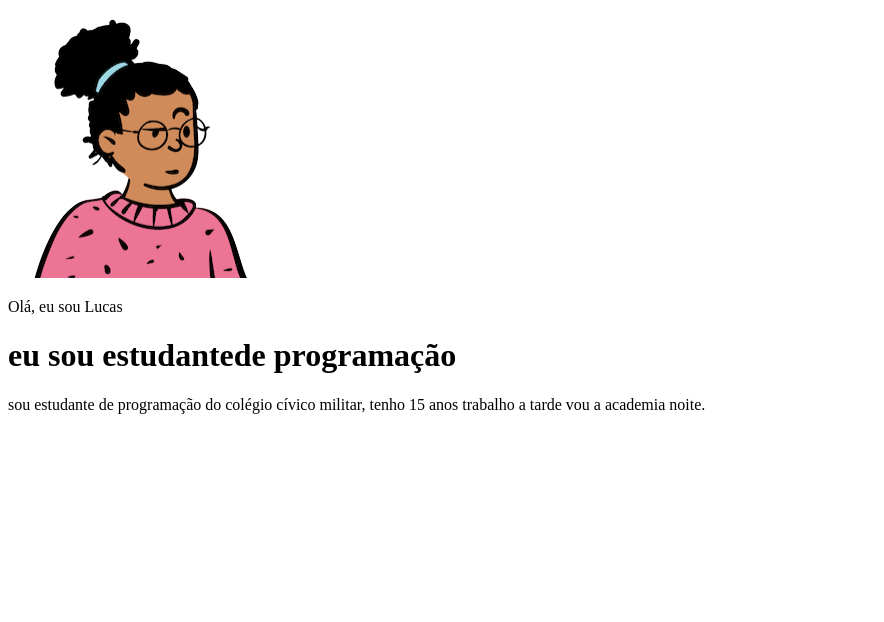
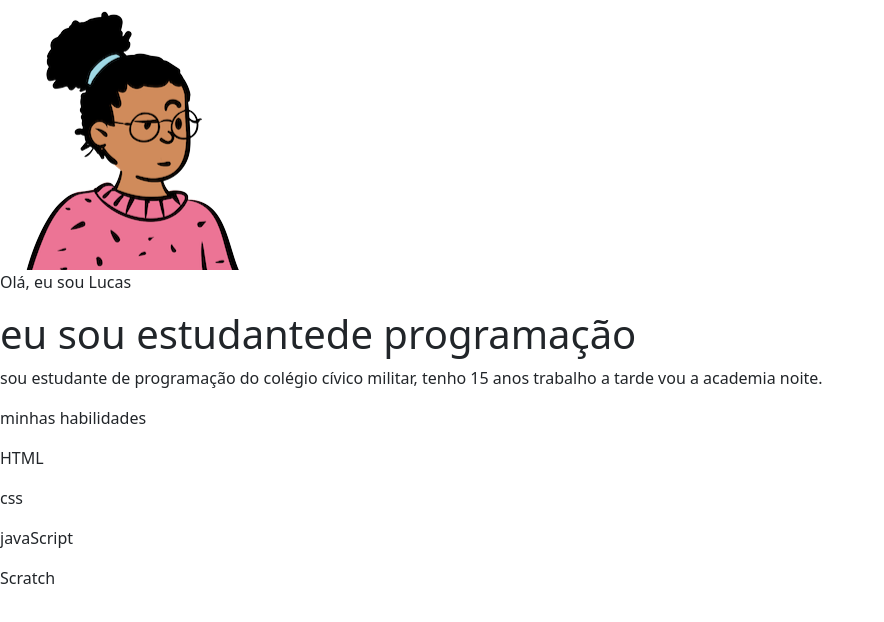
Before and after one commit to Marinho777x/Portf-lio---Lucas, a plain HTML site: page index.html in a window 1280 px wide. Shown: the whole page, without its empty margins (0-884 px from the left). Drawn offline with nearby package versions, Linux system fonts and the light colour scheme.

Commit message:
finalizamos aula 3

```diff
--- a/index.html
+++ b/index.html
@@ -1,15 +1,34 @@
 <!DOCTYPE html>
 <html lang="pt-br">
+
 <head>
     <meta charset="UTF-8">
     <meta name="viewport" content="width=device-width, initial-scale=1.0">
+    <link href="https://cdn.jsdelivr.net/npm/bootstrap@5.3.3/dist/css/bootstrap.min.css" rel="stylesheet" integrity="sha384-QWTKZyjpPEjISv5WaRU9OFeRpok6YctnYmDr5pNlyT2bRjXh0JMhjY6hW+ALEwIH" crossorigin="anonymous">
     <title>potifòlio-Lucas</title>
     <link rel="stylesheet" href="style.css">
 </head>
+
 <body>
+    <head class="container">
     <img src="./img/avatar-perfil.png" alt="avatar do Lucas">
     <p>Olá, eu sou Lucas</p>
     <h1>eu sou estudantede programação</h1>
-    <p>sou estudante de programação do colégio cívico militar, tenho 15 anos trabalho a tarde vou a academia noite.</p>
+    <p>sou estudante de programação do colégio cívico militar, tenho 15 anos trabalho a tarde vou a academia noite.
+
+    </p>
+    <div>
+    <p>minhas habilidades</p>
+    <div>
+    <p>HTML</p>
+    <p>css</p>
+    <p>javaScript</p>
+    <p>Scratch</p>
+
+        </div>
+    </div>
+    </head>
 </body>
+<script src="https://cdn.jsdelivr.net/npm/bootstrap@5.3.3/dist/js/bootstrap.bundle.min.js" integrity="sha384-YvpcrYf0tY3lHB60NNkmXc5s9fDVZLESaAA55NDzOxhy9GkcIdslK1eN7N6jIeHz" crossorigin="anonymous"></script>
+
 </html>
```
